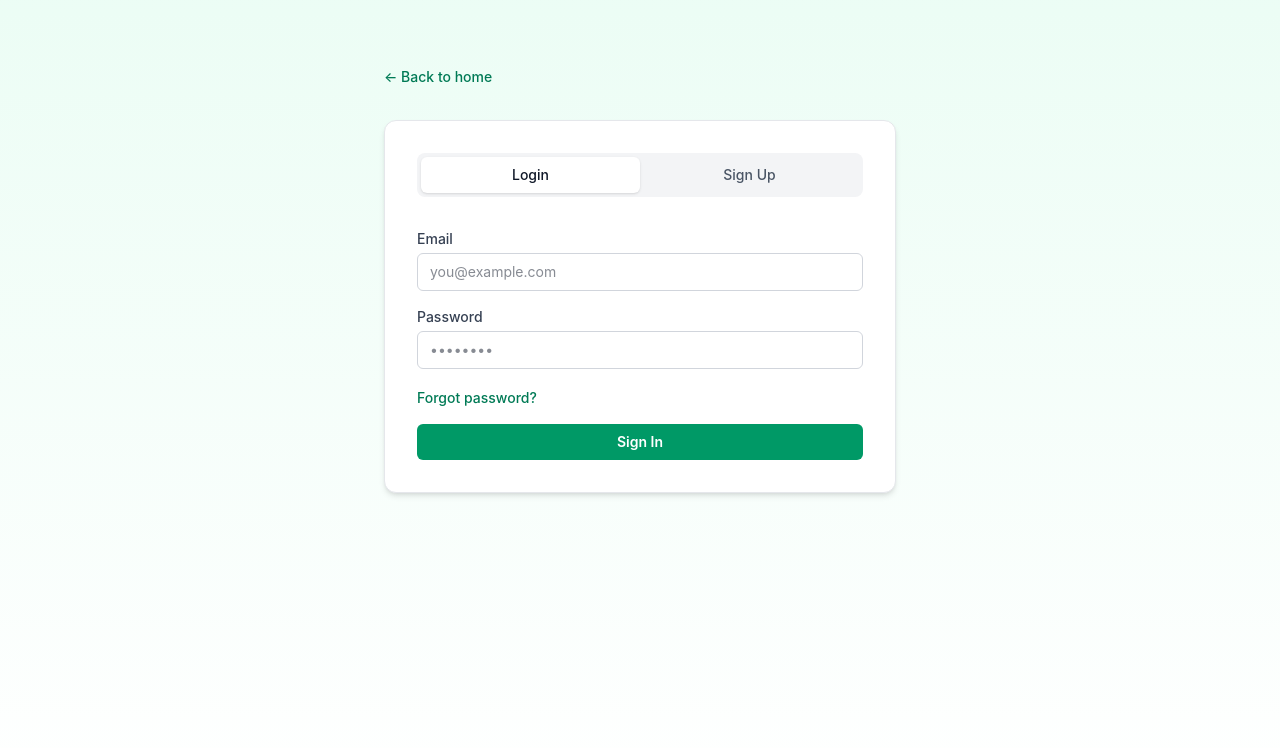
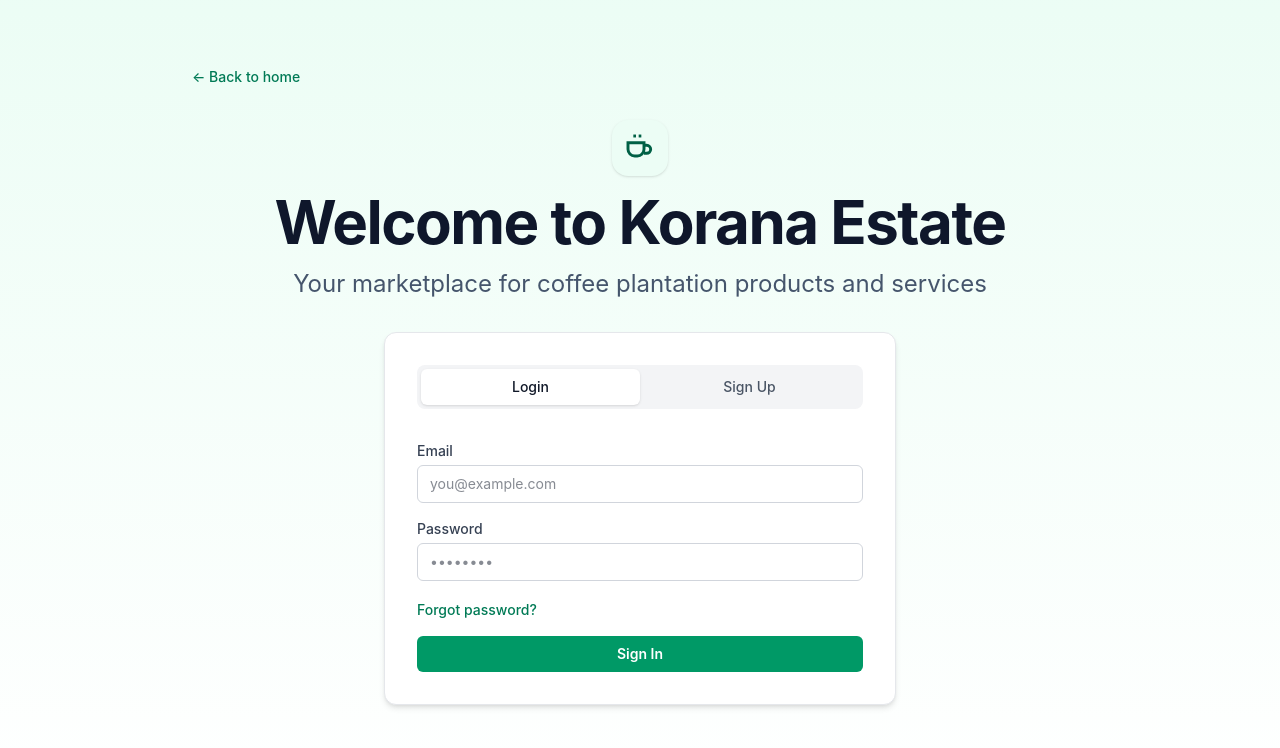
Before and after one commit to AkshayKorana/KoranaEstate, a Next.js app: page /auth in a window 1280 px wide. Shown: the top 748 px of the page. Built offline with nearby package versions, Linux system fonts and the light colour scheme.

Commit message:
Enhance auth page with welcome hero header

```diff
--- a/app/auth/AuthPageClient.tsx
+++ b/app/auth/AuthPageClient.tsx
@@ -13,10 +13,31 @@ export default function AuthPageClient() {
   const tab = searchParams.get('tab') ?? 'login'
 
   return (
-    <div className="mx-auto w-full max-w-lg">
+    <div className="mx-auto w-full max-w-4xl">
       <Link href="/" className="text-sm font-medium text-emerald-700 hover:text-emerald-800 dark:text-emerald-400 dark:hover:text-emerald-300">
         ← {t('Back to home', 'ಮುಖಪುಟಕ್ಕೆ ಹಿಂತಿರುಗಿ')}
       </Link>
+
+      <div className="mt-8 text-center">
+        <div className="mx-auto mb-4 flex h-14 w-14 items-center justify-center rounded-2xl bg-emerald-50 text-emerald-800 shadow-sm dark:bg-emerald-900/30 dark:text-emerald-200">
+          <svg viewBox="0 0 24 24" fill="none" stroke="currentColor" strokeWidth="2.2" className="h-8 w-8" aria-hidden="true">
+            <path d="M3 8h12v5a5 5 0 0 1-5 5H8a5 5 0 0 1-5-5V8Z" />
+            <path d="M15 10h2a3 3 0 0 1 0 6h-2" />
+            <path d="M7 3h2" />
+            <path d="M11 3h2" />
+          </svg>
+        </div>
+
+        <h1 className="text-3xl md:text-6xl font-bold tracking-tight text-slate-900 dark:text-slate-100">
+          {t('Welcome to Korana Estate', 'ಕೊರಾನಾ ಎಸ್ಟೇಟ್‌ಗೆ ಸ್ವಾಗತ')}
+        </h1>
+        <p className="mx-auto mt-4 max-w-3xl text-lg md:text-2xl text-slate-600 dark:text-slate-300">
+          {t(
+            'Your marketplace for coffee plantation products and services',
+            'ಕಾಫಿ ತೋಟದ ಉತ್ಪನ್ನಗಳು ಮತ್ತು ಸೇವೆಗಳಿಗಾಗಿ ನಿಮ್ಮ ಮಾರುಕಟ್ಟೆ'
+          )}
+        </p>
+      </div>
 
       <AuthCard
         key={tab}
```
Also changed, not shown: 1 other file (tests, documents, lock files or other folders).
